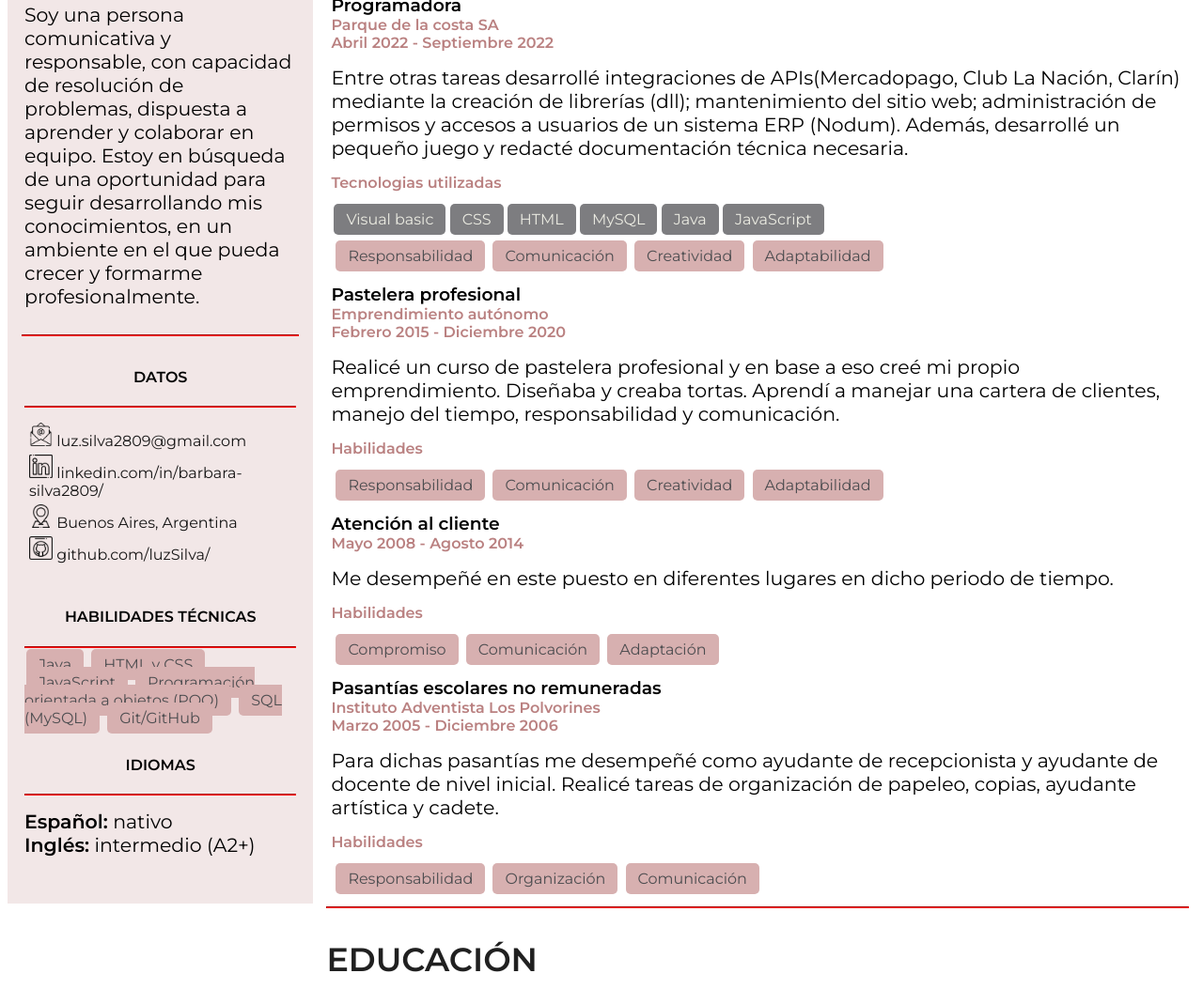
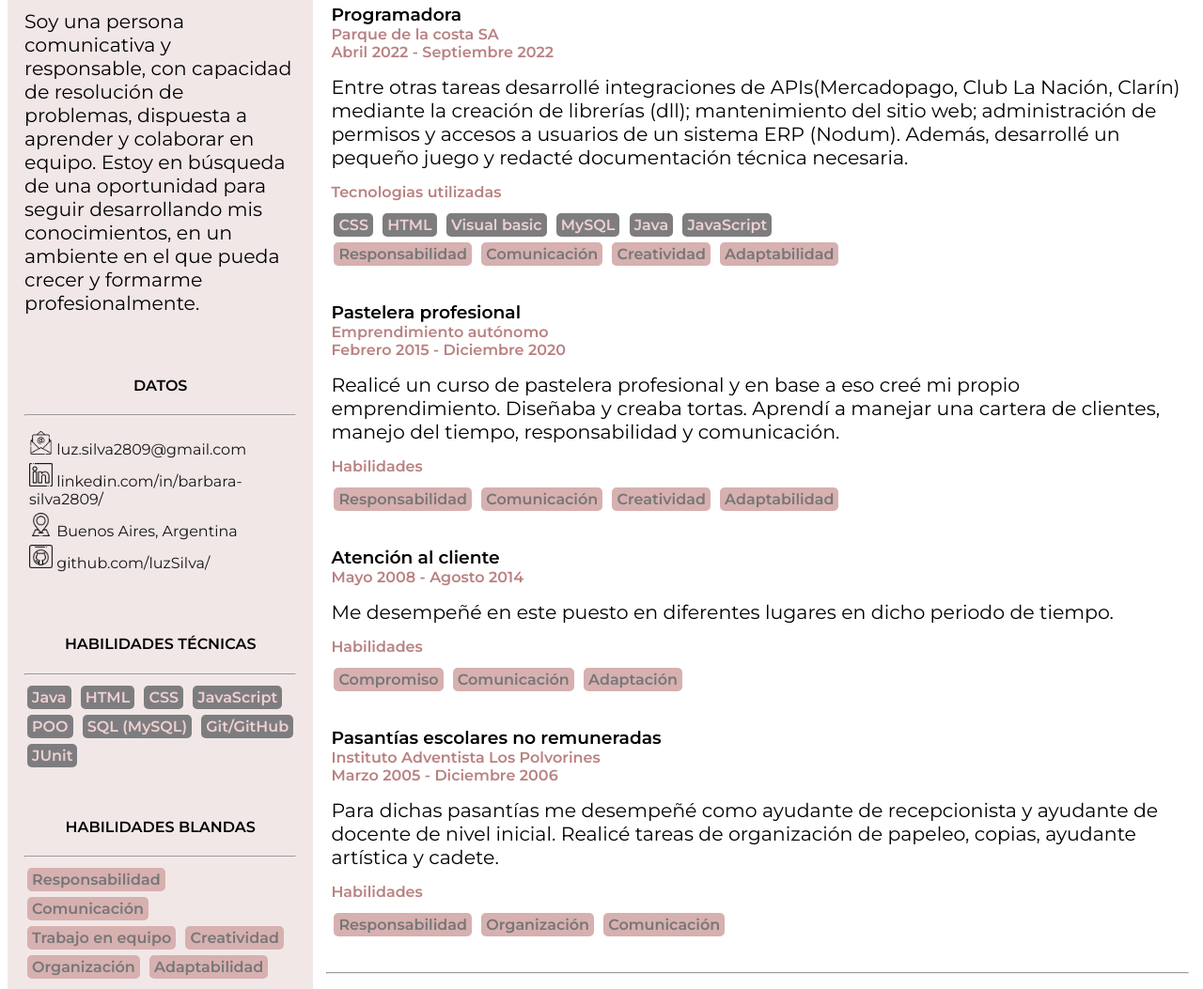
Before and after one commit to luzSilva/CV_Barbara-Silva, a plain HTML site: page index.html in a window 1280 px wide. Shown: the part 442-1495 px from the top of the page at 94% size. Drawn offline with Linux system fonts and the light colour scheme.

Commit message:
Adición de información y estilo a los tags de skills

```diff
--- a/index.html
+++ b/index.html
@@ -23,13 +23,14 @@
         <section class="bar">
             <article>
                 <h4>ACERCA DE MI</h4>
+                <hr>
                 <p>Soy una persona comunicativa y responsable, con capacidad de resolución de problemas, dispuesta a
                     aprender y colaborar en equipo.
                     Estoy en búsqueda de una oportunidad para seguir desarrollando mis conocimientos, en un ambiente en
                     el que pueda crecer y formarme profesionalmente.
                 </p>
             </article>
-            <hr>
+
             <article>
                 <h4>DATOS</h4>
                 <hr>
@@ -40,18 +41,37 @@
                     <li><img src="img/iconos/github.png"><a href="https://github.com/luzSilva" target="_blank"> github.com/luzSilva/</a></li>
                 </ul>
             </article>
-            <article class="habilidades">
+
+            <article class="hard_skills">
                 <h4>HABILIDADES TÉCNICAS</h4>
                 <hr>
 
-                <span>Java</span>
-                <span>HTML y CSS</span>
-                <span>JavaScript</span>
-                <span>Programación orientada a objetos (POO)</span>
-                <span>SQL (MySQL)</span>
-                <span>Git/GitHub</span>
+                <section class="hard_skills">
+                    <div>Java</div>
+                    <div>HTML</div>
+                    <div>CSS</div>
+                    <div>JavaScript</div>
+                    <div>POO</div>
+                    <div>SQL (MySQL)</div>
+                    <div>Git/GitHub</div>
+                    <div>JUnit</div>
+                </section>
             </article>
 
+            <article>
+                <h4>HABILIDADES BLANDAS</h4>
+                <hr>
+
+                <section class="soft_skills">
+                    <div>Responsabilidad</div>
+                    <div>Comunicación</div>
+                    <div>Trabajo en equipo</div>
+                    <div>Creatividad</div>
+                    <div>Organización</div>
+                    <div>Adaptabilidad</div>
+                </section>
+
+            </article>
             <article>
                 <h4>IDIOMAS</h4>
                 <hr>
@@ -59,6 +79,17 @@
                     <b>Español:</b> nativo <br>
                     <b>Inglés:</b> intermedio (A2+)
                 </p>
+            </article>
+
+            <article>
+                <h4>HOBBIES</h4>
+                <hr>
+                <ul>
+                    <li>Andar en bici</li>
+                    <li>Jugar videojuegos</li>
+                    <li>Jardinería</li>
+                    <li>Maquillaje de efectos especiales</li>
+                </ul>
             </article>
 
         </section>
@@ -74,20 +105,20 @@
                                 Además, desarrollé un pequeño juego y redacté documentación técnica necesaria.
                             </p>
                             <h4>Tecnologias utilizadas</h4>
-                            <div class="tecnologias">
-                                <span>Visual basic</span>
-                                <span>CSS</span>
-                                <span>HTML</span>
-                                <span>MySQL</span>
-                                <span>Java</span>
-                                <span>JavaScript</span>
-                            </div>
-                            <div class="habilidades">
-                                <span>Responsabilidad</span>
-                                <span>Comunicación</span>
-                                <span>Creatividad</span>
-                                <span>Adaptabilidad</span>
-                            </div>
+                            <section class="hard_skills">
+                                <div>CSS</div>
+                                <div>HTML</div>
+                                <div>Visual basic</div>
+                                <div>MySQL</div>
+                                <div>Java</div>
+                                <div>JavaScript</div>
+                            </section>
+                            <section class="soft_skills">
+                                <div>Responsabilidad</div>
+                                <div>Comunicación</div>
+                                <div>Creatividad</div>
+                                <div>Adaptabilidad</div>
+                            </section>
                         </li>
                         <li>
                             <h3>Pastelera profesional</h3>
@@ -97,12 +128,12 @@
                                     Diseñaba y creaba tortas. Aprendí a manejar una cartera de clientes, manejo del tiempo, responsabilidad y comunicación.
                                 </p>
                                 <h4>Habilidades</h4>
-                                <div class="habilidades">
-                                    <span>Responsabilidad</span>
-                                    <span>Comunicación</span>
-                                    <span>Creatividad</span>
-                                    <span>Adaptabilidad</span>
-                                </div>
+                                <section class="soft_skills">
+                                    <div>Responsabilidad</div>
+                                    <div>Comunicación</div>
+                                    <div>Creatividad</div>
+                                    <div>Adaptabilidad</div>
+                                </section>
                             </li>
                             <li>
                                 <h3>Atención al cliente</h3>
@@ -111,11 +142,11 @@
                                     Me desempeñé en este puesto en diferentes lugares en dicho periodo de tiempo.
                                 </p>
                                 <h4>Habilidades</h4>
-                                <div class="habilidades">
-                                    <span>Compromiso</span>
-                                    <span>Comunicación</span>
-                                    <span>Adaptación</span>
-                                </div>
+                                <section class="soft_skills">
+                                    <div>Compromiso</div>
+                                    <div>Comunicación</div>
+                                    <div>Adaptación</div>
+                                </section>
                             </li>
                             <li>
                                 <h3>Pasantías escolares no remuneradas</h3>
@@ -126,11 +157,11 @@
                                         Realicé tareas de organización de papeleo, copias, ayudante artística y cadete.
                                     </p>
                                     <h4>Habilidades</h4>
-                                    <div class="habilidades">
-                                        <span>Responsabilidad</span>
-                                        <span>Organización</span>
-                                        <span>Comunicación</span>
-                                    </div>
+                                    <section class="soft_skills">
+                                        <div>Responsabilidad</div>
+                                        <div>Organización</div>
+                                        <div>Comunicación</div>
+                                    </section>
                                 </li>
                             </ul>
                         </article>
--- a/style.css
+++ b/style.css
@@ -70,7 +70,7 @@ a
     font-size: 35px;
     font-weight:bolder;
     color: #202020;
-    margin: 15px 0;
+    margin: 10px 0;
 }
 .general article
 {
@@ -88,7 +88,7 @@ p
     height:auto;
     background-color: rgb(242, 231, 231);
     text-align: left;
-    padding: 30px 15px;
+    padding: 0 15px;
     word-wrap: break-word;
 }
 .bar h4
@@ -104,6 +104,7 @@ ul
 .bar article
 {
     padding: 5px 3px;
+    margin: 20px 0;
 }
 .bar img
 {
@@ -115,53 +116,48 @@ ul
 {
     margin-bottom: 5px;
 }
+
 .general article ul
 {
     font-weight: normal;
 }
 .general article li
 {
-    margin: 20px 0;
+    margin: 35px 0;
 }
 h3
 {
     margin:0;
     font-weight:bold;
 }
-article span
-{
-    border-radius: 5px;
-    padding: 7px 13px;
-}
-.tecnologias span
-{
-    background-color: #7d7d80;
-    border-color: #202020;
-    color: rgb(236, 236, 226);
-}
-.habilidades span
-{
-    background-color: rgb(215, 176, 176);
-    border-color: rgb(236, 215, 215);
-    color:#4d4d50;
-    margin: 25px 2px;
-}
 .general h4
 {
     margin-top: 0;
-    margin-bottom: 15px;
+    margin-bottom: 10px;
     color: rgb(186, 129, 129);
 }
 h5
 {
     margin: 0;
 }
-div
+
+section div
 {
-    margin: 20px 3px;
+    display: inline-block;
+    border-radius: 5px;
+    padding: 3px 5px;
+    margin: 3px 3px;
+    font-weight: bold;
 }
-*
+.soft_skills div
 {
-    border-color: red;
-    border-width: 1px;
+    background-color: rgb(215, 176, 176);
+    border-color: rgb(236, 215, 215);
+    color:#767678;
 }
+.hard_skills div
+{
+    background-color: #7d7d80;
+    border-color:rgb(215, 176, 176);
+    color:rgb(240, 208, 208);
+}
```
